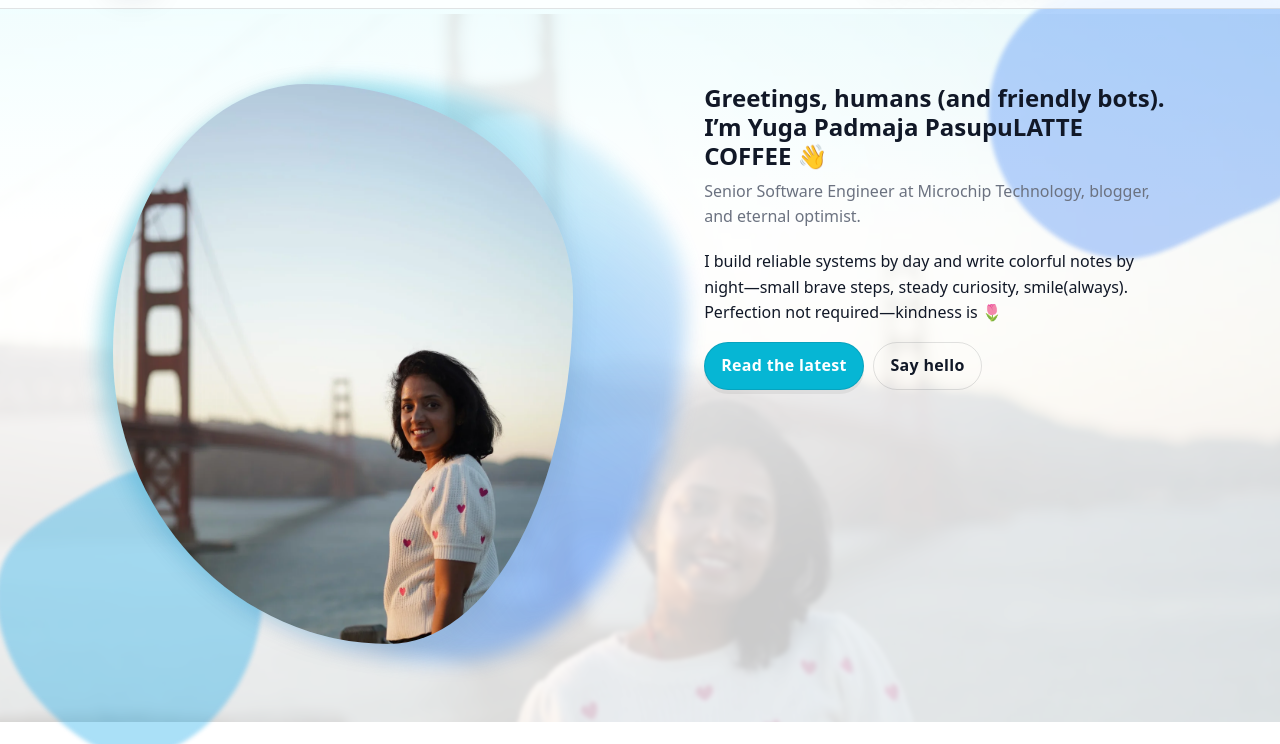
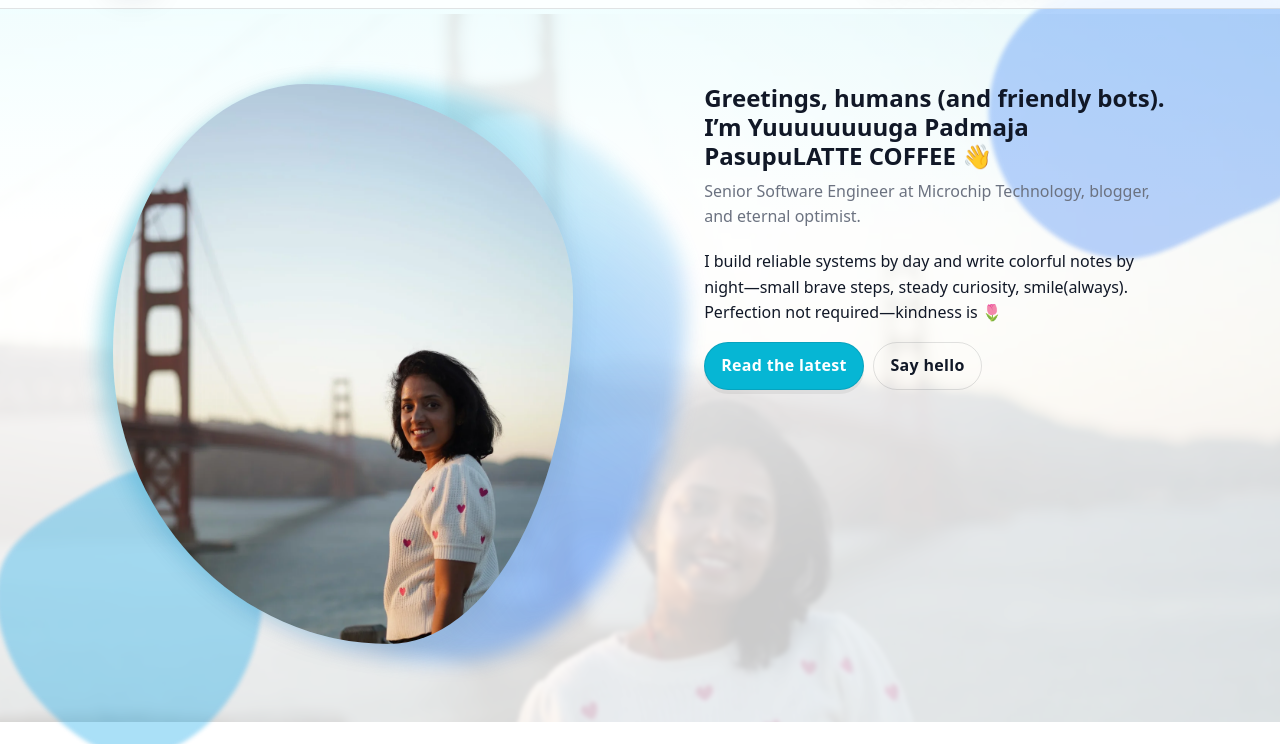
Before and after one commit to rahulchalla/Yuga-Blog, a plain HTML site: page index.html in a window 1280 px wide. Shown: the part 56-800 px from the top of the page. Drawn offline with Linux system fonts and the light colour scheme.

Commit message:
Update index.html

```diff
--- a/index.html
+++ b/index.html
@@ -66,7 +66,7 @@
         </div>
         <div>
           <header class="section-head">
-            <h2>Greetings, humans (and friendly bots). I’m Yuga Padmaja PasupuLATTE COFFEE 👋</h2>
+            <h2>Greetings, humans (and friendly bots). I’m Yuuuuuuuuga Padmaja PasupuLATTE COFFEE 👋</h2>
             <p class="sub">Senior Software Engineer at Microchip Technology, blogger, and eternal optimist.</p>
           </header>
           <p>I build reliable systems by day and write colorful notes by night—small brave steps, steady curiosity, smile(always). Perfection not required—kindness is 🌷</p>
```
